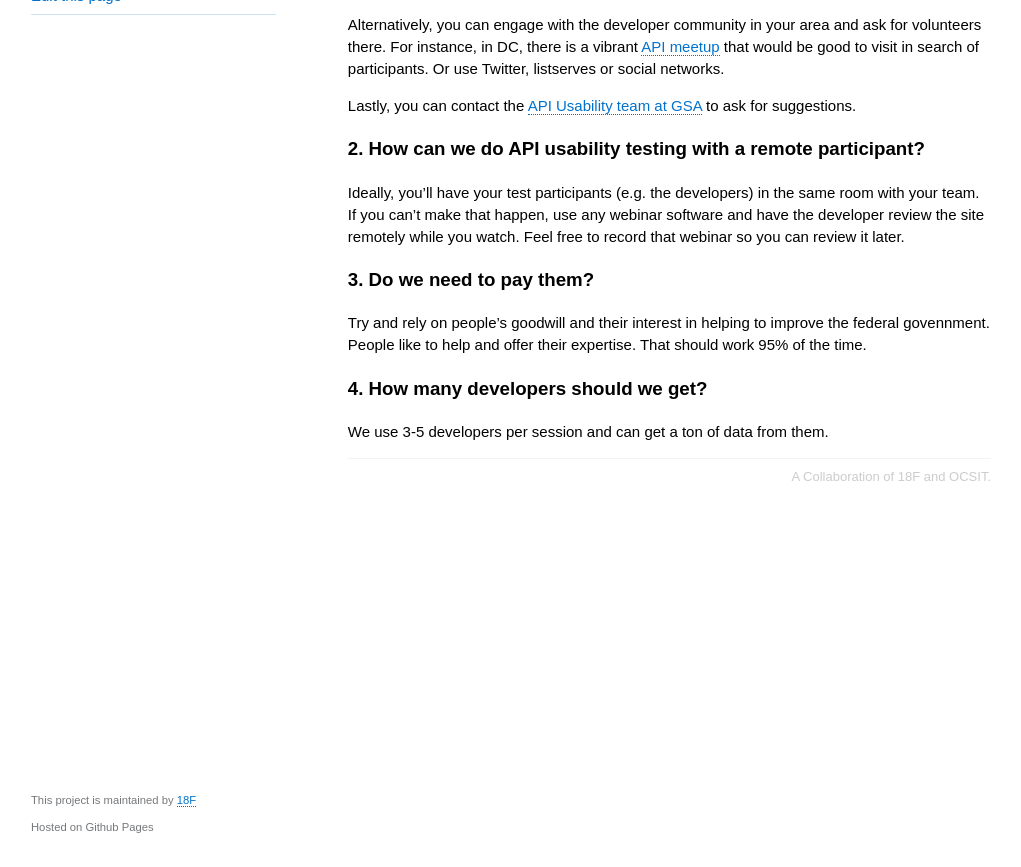
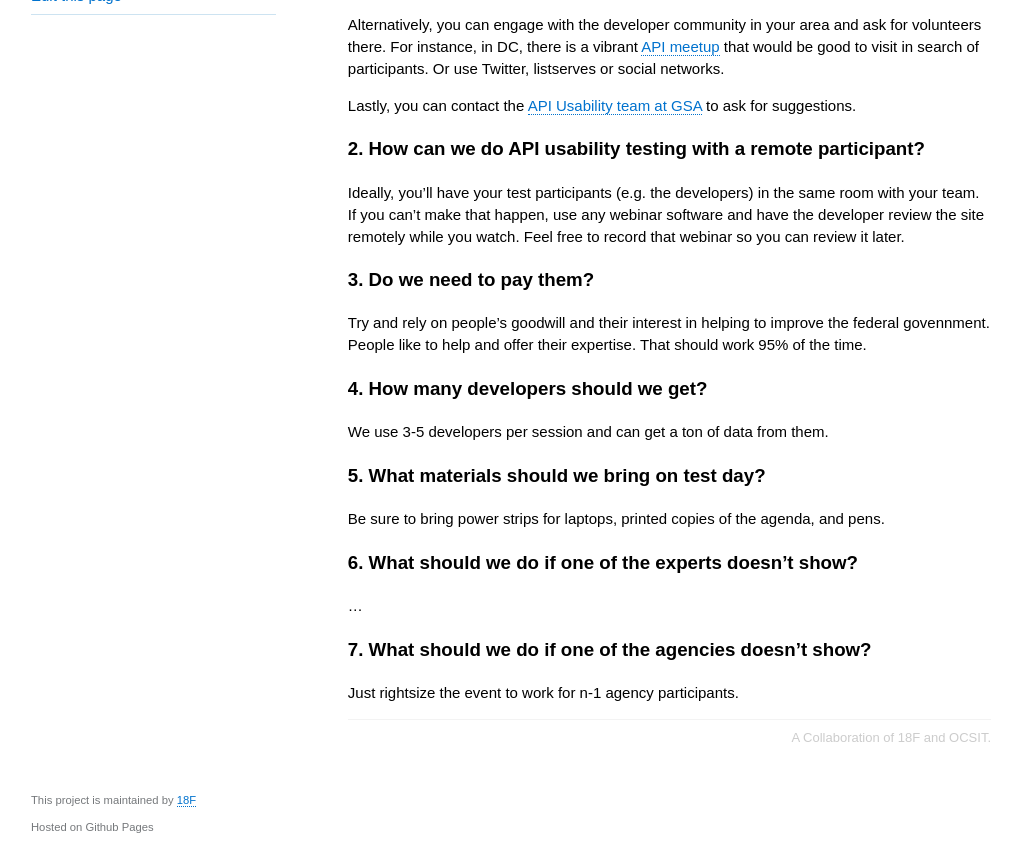
Before and after one commit to 18F/API-Usability-Testing, a Jekyll site: the page built from pages/faq.md, in a window 1280 px wide and 1199 px high, cut to the strip 332-1199 px from the top of the window. Shown: the whole strip, without its empty margins (129-1150 px from the left). Built offline with Jekyll 4.4.1, drawn with Linux system fonts in a browser that asks for light colours.

Commit message:
Update faq.md

```diff
--- a/pages/faq.md
+++ b/pages/faq.md
@@ -23,3 +23,16 @@ Try and rely on people's goodwill and their interest in helping to improve the f
 ### 4. How many developers should we get?
 
 We use 3-5 developers per session and can get a ton of data from them.
+
+
+### 5. What materials should we bring on test day?
+
+Be sure to bring power strips for laptops, printed copies of the agenda, and pens.
+
+### 6. What should we do if one of the experts doesn't show?
+
+...
+
+### 7. What should we do if one of the agencies doesn't show?
+
+Just rightsize the event to work for n-1 agency participants.
```
